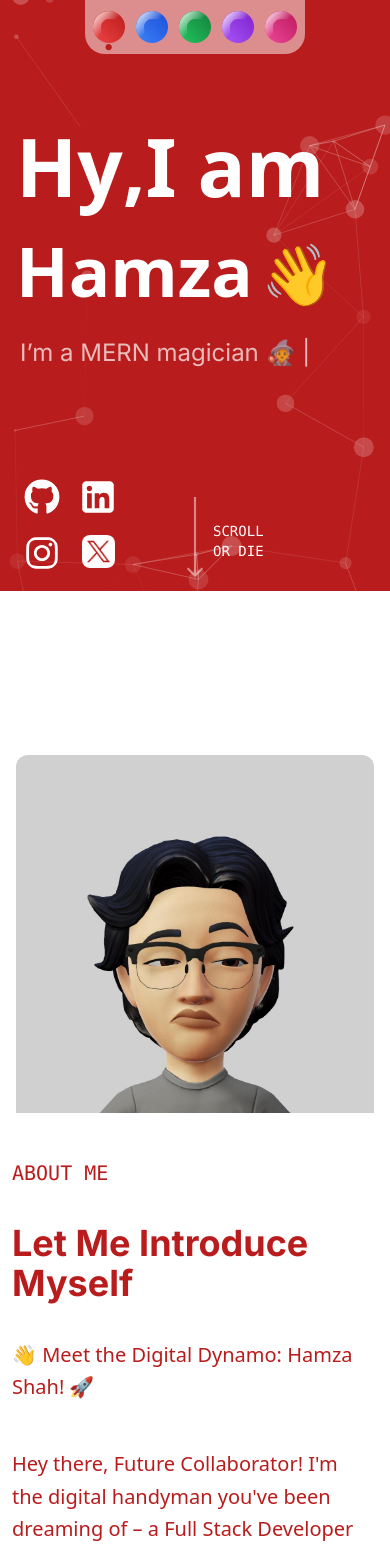
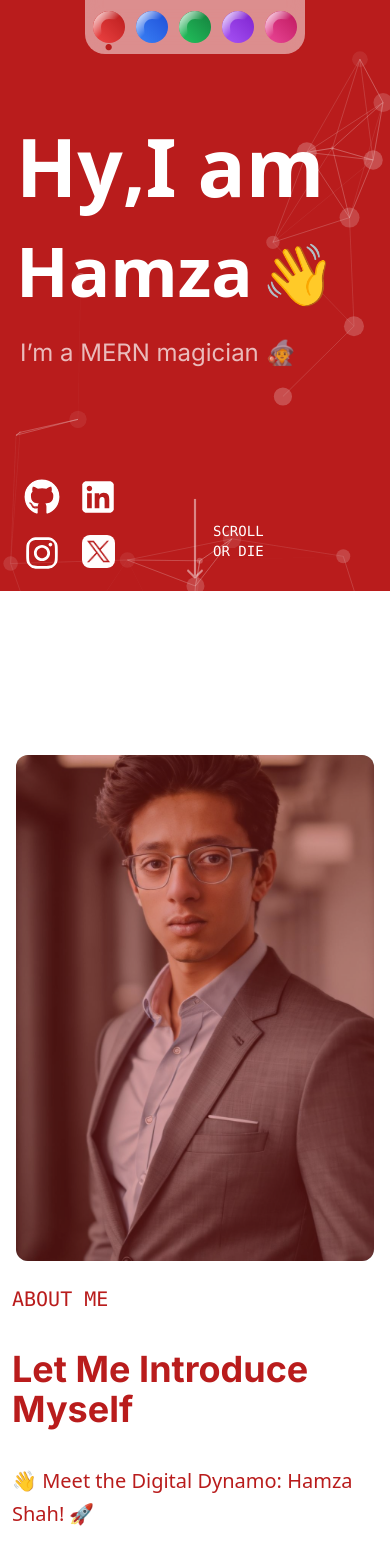
Before and after one commit to Hamjaster/personal-portfolio-frontend, a Next.js app: page / in a window 390 px wide. Shown: the top 1552 px of the page. Built offline with nearby package versions, Linux system fonts and the light colour scheme; no server answers.

Commit message:
recent updates

```diff
--- a/src/app/globals.css
+++ b/src/app/globals.css
@@ -289,3 +289,30 @@ body {
   left: 9px;
   bottom: -14px;
 }
+
+css
+Copy code
+.image-container {
+  position: relative;
+}
+
+.image-container .image {
+  width: 100%;
+  height: 100%;
+  object-fit: cover;
+}
+
+.image-container .overlay {
+  position: absolute;
+  top: 0;
+  left: 0;
+  width: 100%;
+  height: 100%;
+  /* background-color: rgba(0, 0, 0, 0.3); */
+  transition: opacity 0.3s ease-in-out;
+  z-index: 1;
+}
+
+.image-container:hover .overlay {
+  opacity: 0;
+}
--- a/src/app/page.js
+++ b/src/app/page.js
@@ -19,6 +19,20 @@ function App() {
     "bg-green-700",
     "bg-black-700",
     "bg-pink-700",
+
+    "sm:bg-red-700",
+    "sm:bg-purple-700",
+    "sm:bg-blue-700",
+    "sm:bg-green-700",
+    "sm:bg-black-700",
+    "sm:bg-pink-700",
+
+    "md:bg-red-700",
+    "md:bg-purple-700",
+    "md:bg-blue-700",
+    "md:bg-green-700",
+    "md:bg-black-700",
+    "md:bg-pink-700",
 
     "border-red-600",
     "border-pink-600",
@@ -47,6 +61,20 @@ function App() {
     "text-blue-700",
     "text-green-700",
     "text-black-700",
+
+    "sm:text-red-700",
+    "sm:text-pink-700",
+    "sm:text-purple-700",
+    "sm:text-blue-700",
+    "sm:text-green-700",
+    "sm:text-black-700",
+
+    "md:text-red-700",
+    "md:text-pink-700",
+    "md:text-purple-700",
+    "md:text-blue-700",
+    "md:text-green-700",
+    "md:text-black-700",
 
     "hover:text-red-700",
     "hover:text-pink-700",
--- a/src/components/Project.jsx
+++ b/src/components/Project.jsx
@@ -2,27 +2,13 @@ import React, { useContext, useRef } from "react";
 import { MyContext } from "../context/ContextProvider";
 import { FaGithub } from "react-icons/fa";
 import { Roboto } from "next/font/google";
+import { MdOpenInNew } from "react-icons/md";
 
 const robotoHeading = Roboto({ subsets: ["latin"], weight: "700" });
 const robotoDesc = Roboto({ subsets: ["latin"], weight: "300" });
 
-export default function Project({ project }) {
+export default function Project({ project, index }) {
   const { theme } = useContext(MyContext);
-  const videoRef = useRef(null);
-
-  const handleMouseEnter = () => {
-    if (videoRef.current) {
-      videoRef.current.style.display = "block";
-      videoRef.current.play();
-    }
-  };
-
-  const handleMouseLeave = () => {
-    if (videoRef.current) {
-      videoRef.current.style.display = "none";
-      videoRef.current.pause();
-    }
-  };
 
   const getEmbeddedUrl = (googleDriveUrl) => {
     // Extract the VIDEO_ID from the Google Drive URL
@@ -34,57 +20,55 @@ export default function Project({ project }) {
   return (
     <>
       <div
-        className={`relative border-2 mb-5 border-${theme}-600 md:h-72 flex md:flex-row flex-col`}
+        className={`relative my-14 md:h-72 flex md:flex-row items-center flex-col `}
       >
         {/* Project Image BG */}
-        <div
-          onMouseEnter={handleMouseEnter}
-          onMouseLeave={handleMouseLeave}
-          className="md:w-2/5 h-56 md:h-full relative"
-        >
-          <video
-            ref={videoRef}
-            src={project.video}
-            className="absolute top-0 left-0 w-full h-full object-cover"
-            style={{ display: "none" }}
-          ></video>
-          <div
-            style={{
-              background: `url(${project.img}) center/cover`,
-            }}
-            className="w-full h-full"
-          ></div>
+        <div className="md:w-2/5 flex items-center justify-center my-auto md:h-full relative">
+          <img src={project.img} alt="" srcset="" />
         </div>
 
         {/* Info */}
         <div
-          className={`info  md:w-3/5 mx-auto relative z-40 bg-${theme}-600 text-white font-semibold md:text-4xl text-2xl items-start justify-between flex flex-col px-4 md:py-7 py-4 space-y-3`}
+          className={`info md:w-3/5 mx-auto relative z-40 bg-${theme}-700 md:bg-transparent text-white  md:text-${theme}-700 font-semibold text-xl md:text-2xl lg:text-4xl  items-start justify-between flex flex-col  md:py-7 pt-2 px-2 rounded-lg md:rounded-none space-y-3`}
         >
-          <div className="text-start md:space-y-3 space-y-1">
+          <div className={` text-center md:text-start `}>
+            {/* Title */}
             <span className={` ${robotoHeading.className} `}>
               {project.title}
             </span>
+            {/* Description */}
             <div
-              className={` ${robotoDesc.className} font-light text-sm md:text-lg `}
+              className={` ${robotoDesc.className} p-3 md:bg-${theme}-700 text-white font-light text-sm md:text-base lg:text-lg mt-3 `}
             >
               {project.desc}
+              <div className="mt-5 text-start w-full flex flex-row  justify-between items-center ">
+                {project.link && (
+                  <a
+                    target="_"
+                    className={`text-base lg:text-lg text-center hover:underline font-extrabold`}
+                    href={project.link}
+                  >
+                    View Live{" "}
+                    <MdOpenInNew className="inline text-base lg:text-lg mx-1" />
+                  </a>
+                )}
+
+                {project.github && (
+                  <a target="_" href={project.github}>
+                    <div className="git text-2xl lg:text-3xl cursor-pointer icon rounded-full">
+                      <FaGithub />
+                    </div>
+                  </a>
+                )}
+              </div>
             </div>
-          </div>
 
-          <div className="text-start w-full flex flex-row  justify-between items-center ">
-            <a
-              target="_"
-              className={`text-lg text-center md:w-36 block w-full border hover:bg-slate-200 border-slate-50 text-${theme}-700 md:rounded-md rounded-sm bg-white md:px-4 px-2 md:py-2 py-1`}
-              href={project.link}
-            >
-              View
-            </a>
-
-            <a target="_" href={project.github}>
-              <div className="git cursor-pointer opacity-70 hover:opacity-100">
-                <FaGithub />
-              </div>
-            </a>
+            {/* Skills */}
+            <div className="skills hidden mt-3 md:flex flex-row items-center justify-evenly text-xs lg:text-base font-mono font-light">
+              {project.skills.map((s) => {
+                return <span className="">{s}</span>;
+              })}
+            </div>
           </div>
         </div>
       </div>
--- /dev/null
+++ b/src/components/ui/SpotlightButton.jsx
@@ -0,0 +1,59 @@
+import { MyContext } from "@/context/ContextProvider";
+import { motion } from "framer-motion";
+import { useContext, useEffect, useRef } from "react";
+
+export const SpotlightButtonWrapper = ({ text }) => {
+  return (
+    <div className="flex min-h-[200px] items-center justify-center bg-slate-800 px-4">
+      <SpotlightButton text={text} />
+    </div>
+  );
+};
+
+const SpotlightButton = ({ text }) => {
+  const btnRef = useRef(null);
+  const spanRef = useRef(null);
+
+  useEffect(() => {
+    const handleMouseMove = (e) => {
+      const { width } = e.target.getBoundingClientRect();
+      const offset = e.offsetX;
+      const left = `${(offset / width) * 100}%`;
+
+      spanRef.current.animate({ left }, { duration: 250, fill: "forwards" });
+    };
+
+    const handleMouseLeave = () => {
+      spanRef.current.animate(
+        { left: "50%" },
+        { duration: 100, fill: "forwards" }
+      );
+    };
+
+    btnRef.current.addEventListener("mousemove", handleMouseMove);
+    btnRef.current.addEventListener("mouseleave", handleMouseLeave);
+
+    return () => {
+      btnRef.current.removeEventListener("mousemove", handleMouseMove);
+      btnRef.current.removeEventListener("mouseleave", handleMouseLeave);
+    };
+  }, []);
+
+  const { theme } = useContext(MyContext);
+
+  return (
+    <motion.button
+      whileTap={{ scale: 0.985 }}
+      ref={btnRef}
+      className={`relative w-full max-w-xs overflow-hidden rounded-lg bg-${theme}-700 px-4 py-3 text-lg font-medium text-white`}
+    >
+      <span className="pointer-events-none relative z-10 mix-blend-difference">
+        {text}
+      </span>
+      <span
+        ref={spanRef}
+        className="pointer-events-none absolute left-[50%] top-[50%] h-32 w-32 -translate-x-[50%] -translate-y-[50%] rounded-full bg-slate-100"
+      />
+    </motion.button>
+  );
+};
--- a/src/pages/About.jsx
+++ b/src/pages/About.jsx
@@ -2,7 +2,6 @@
 import React, { lazy, useContext, Suspense, useState, useEffect } from "react";
 import FadeUp from "../components/FadeUp";
 import { MyContext } from "../context/ContextProvider";
-import { useProgressiveImage } from "../components/Lazyload";
 
 const Reveal = lazy(() => import("../components/Reveal"));
 export default function About() {
@@ -17,18 +16,18 @@ export default function About() {
 
   return (
     <div
-      className={`about-page relative z-40 md:h-[750px]  text-${theme}-700 flex flex-col-reverse md:flex-row  space-y-5 mt-36 sm:mt-52 mb-11`}
+      className={`about-page relative z-40 md:h-[750px] text-${theme}-700 flex flex-col-reverse md:flex-row items-center space-y-5 mt-36 sm:mt-52 mb-11`}
     >
-      <div className="text pl-3 md:pl-10 pt-6 space-y-6  md:w-1/2  ">
+      <div className="text pl-3 md:pl-10 pt-6 space-y-6 md:w-2/3">
         <div
           className={`uppercase text-xl text-${theme}-700 font-mono font-light`}
         >
           <FadeUp delay={i} text="about me" />
         </div>
-        <div className="text-4xl sm:text-4xl w-full md:text-6xl font-bold capitalize">
+        <div className="text-4xl sm:text-4xl w-full md:text-5xl font-bold capitalize">
           <FadeUp delay={i} text="Let me introduce myself" />
         </div>
-        <p className="text-xl 2xl:text-3xl  w-11/12 md:w-11/12 leading-relaxed font-sans ">
+        <p className="text-xl 2xl:text-3xl w-11/12 md:w-11/12 leading-relaxed font-sans">
           <FadeUp
             delay={i + 0.1}
             text="👋 Meet the Digital Dynamo: Hamza Shah! 🚀"
@@ -38,7 +37,6 @@ export default function About() {
             delay={i + 0.2}
             text="Hey there, Future Collaborator! I'm the digital handyman you've been dreaming of – a Full Stack Developer with proven experience of 3+ years"
           />
-
           <br />
           <FadeUp
             delay={i + 0.2}
@@ -48,12 +46,15 @@ export default function About() {
       </div>
 
       <div
-        className="image rounded-xl overflow-hidden my-auto mx-4
-       h-[45vh] sm:h-[70vh] md:h-[100vh] md:w-1/2"
+        style={{
+          backgroundImage: 'url("hamza.jpg")',
+        }}
+        className="image-container bg-cover md:bg-center cursor-pointer  relative rounded-xl overflow-hidden my-auto mx-4 h-[60vh] w-11/12 md:h-5/6 md:w-1/3"
       >
-        <Suspense fallback={<div>Loading...</div>}>
-          <img src={"/profile.jpg"} alt="" />
-        </Suspense>
+        {/* <img src="/hamza.jpg" alt="" /> */}
+        <div
+          className={`overlay absolute inset-0 bg-${theme}-700 opacity-35 transition-opacity duration-300 ease-in-out`}
+        ></div>
       </div>
     </div>
   );
--- a/src/pages/Footer.jsx
+++ b/src/pages/Footer.jsx
@@ -6,7 +6,7 @@ export default function Footer() {
   const { theme } = useContext(MyContext);
   return (
     <div className="footer relative z-40 mb-12 mt-12">
-      <hr class="h-px w-11/12 mx-auto my-8 bg-gray-300 border-0 dark:bg-gray-700" />
+      <hr class="h-px w-11/12 mx-auto my-8 bg-gray-300 border-0" />
       <div
         className={`text-lg sm:text-xl text-${theme}-600 flex flex-row w-full`}
       >
--- a/src/pages/Projects.jsx
+++ b/src/pages/Projects.jsx
@@ -51,32 +51,17 @@ export default function Projects() {
       </div>
 
       {/* Projects Section */}
-      <div className="mx-12 mt-24 flex flex-col-reverse">
+      <div className="mx-5 sm:mx-12 mt-24 flex flex-col-reverse">
         {loading ? (
           <div>Loading</div>
         ) : (
           <>
-            {/* Displaying un-featured products */}
-            {projectsArr
-              .filter((project) => {
-                return !project.featured;
-              })
-              .map((project) => {
-                return (
-                  <FadeUp delay={0.1} text={<Project project={project} />} />
-                );
-              })}
-
-            {/* Featured Produce to top */}
-            {projectsArr
-              .filter((project) => {
-                return project.featured === true;
-              })
-              .map((featured_project) => {
+            {/* Displaying  products */}
+            {projectsArr.map((project, i) => {
               return (
                 <FadeUp
                   delay={0.1}
-                    text={<Project project={featured_project} />}
+                  text={<Project index={i + 1} project={project} />}
                 />
               );
             })}
--- a/src/pages/Skills.jsx
+++ b/src/pages/Skills.jsx
@@ -18,9 +18,11 @@ import {
   BiLogoPostgresql,
 } from "react-icons/bi";
 import { TbBrandVscode, TbBrandNextjs } from "react-icons/tb";
-
+import { SiFastapi } from "react-icons/si";
 import FadeUp from "../components/FadeUp";
-
+import { TbApi } from "react-icons/tb";
+import { RiSupabaseFill } from "react-icons/ri";
+import { IoLogoFirebase } from "react-icons/io5";
 import Skill from "../components/Skill";
 
 import { MyContext } from "../context/ContextProvider";
@@ -39,18 +41,18 @@ export default function Skills() {
       <div className="skills  -z-0 items-center gap-3 gap-x-5 grid grid-cols-1 sm:grid-cols-2 justify-center flex-wrap w-10/12 md:w-2/3 lg:w-1/2 mx-auto ">
         <Skill icon={<FaReact />} text={"React"} />
         <Skill icon={<BiLogoTailwindCss />} text={"Tailwind"} />
-        <Skill icon={<FaCss3 />} text={"CSS3"} />
-
         <Skill icon={<FaNodeJs />} text={"NodeJS"} />
-
         <Skill icon={<FaGithub />} text={"Github"} />
         <Skill icon={<BiLogoMongodb />} text={"MongoDB"} />
-        <Skill icon={<BiLogoCPlusPlus />} text={"C++"} />
-        <Skill icon={<TbBrandVscode />} text={"VScode"} />
         <Skill icon={<BiLogoRedux />} text={"Redux"} />
+        <Skill icon={<IoLogoFirebase />} text={"Firebase"} />
         <Skill icon={<TbBrandNextjs />} text={"Next"} />
         <Skill icon={<BiLogoTypescript />} text={"TS"} />
         <Skill icon={<BiLogoPostgresql />} text={"SQL"} />
+        <Skill icon={<FaPython />} text={"Python"} />
+        <Skill icon={<SiFastapi />} text={"FastAPI"} />
+        <Skill icon={<RiSupabaseFill />} text={"Supabase"} />
+        <Skill icon={<TbApi />} text={"REST"} />
         {/* <Skill icon={<img src={x} />} text={'Git'} /> */}
       </div>
     </div>
--- /dev/null
+++ b/src/utils/cn.js
@@ -0,0 +1,6 @@
+import { ClassValue, clsx } from "clsx";
+import { twMerge } from "tailwind-merge";
+
+export function cn(...inputs) {
+  return twMerge(clsx(inputs));
+}
```
Also changed, not shown: public/hamza.jpg (added), public/hamza2.jpg (added). Lines whose indentation alone changed are shown as unchanged.
